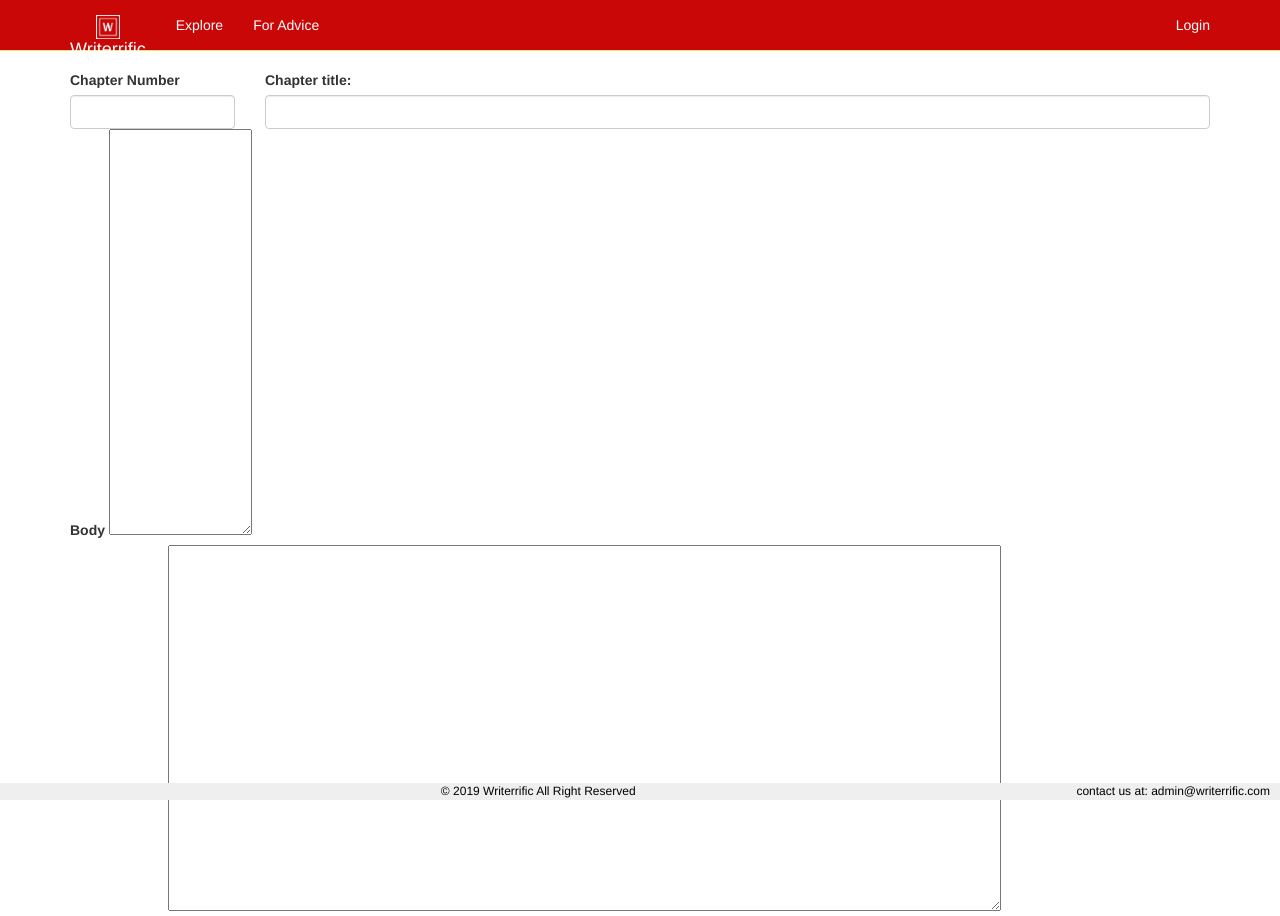
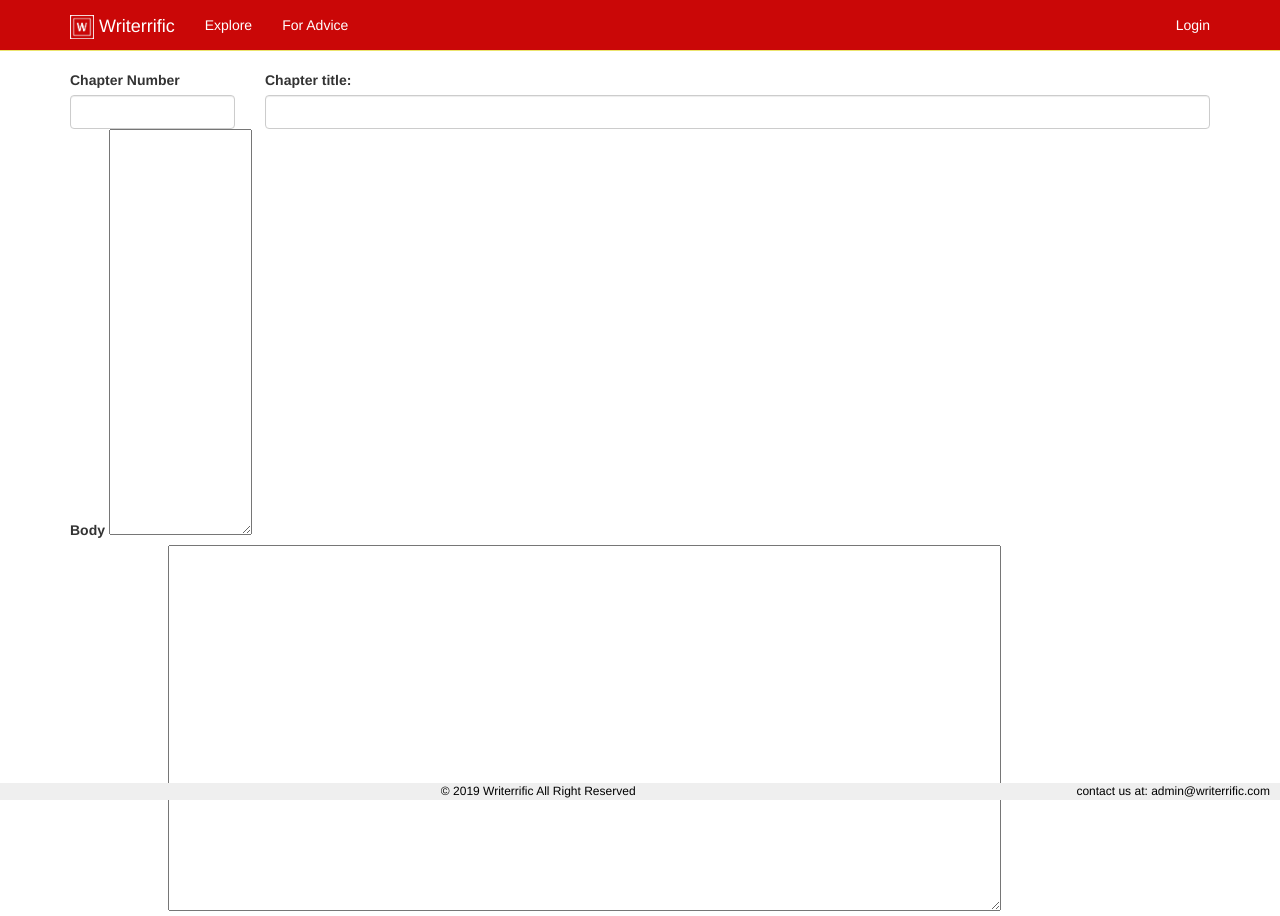
Before and after one commit to lootfee/writerrific, a Flask app: template app/templates/chapter.html in a window 1280 px wide. Shown: the top 916 px of the page. Run offline with Flask 2, Linux system fonts and the light colour scheme; the template is opened without the code that fills it: values that come from a table or form of the project are taken from there, others are empty; some libraries are stand-ins or nearby versions.

Commit message:
fixed img display

```diff
--- a/app/templates/chapter.html
+++ b/app/templates/chapter.html
@@ -48,6 +48,7 @@ img {
 	margin-left: auto;
 	margin-right: auto;
 }
+.navbar-brand img {display: inline;}
 @media (max-width: 960px) {
 	  #flask-pagedown-edit_body {
 		width: 300px;
```
